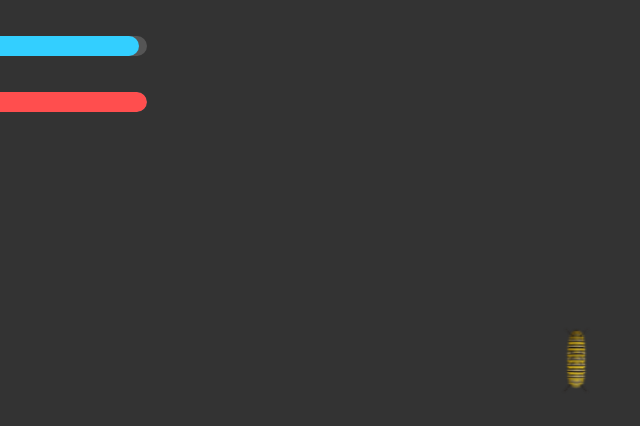
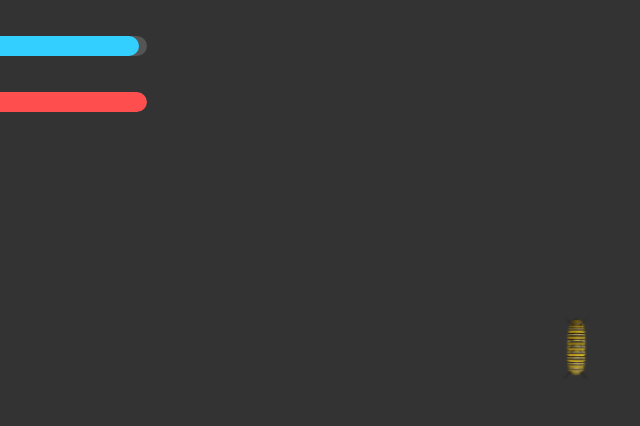
Before and after one commit to BonBonChou/Butterfly_Journey, a plain HTML site: page game.html in a window 1280 px wide. Shown: the full height of the page, 63-703 px from the left. Drawn offline with Linux system fonts and the light colour scheme.

Commit message:
game.html

```diff
--- a/game.html
+++ b/game.html
@@ -26,7 +26,7 @@
     #game-canvas {
       display: block;
       width: 100%;
-      height: 90%;
+      height: 87%;
       background-color: transparent;
     }
 
```
